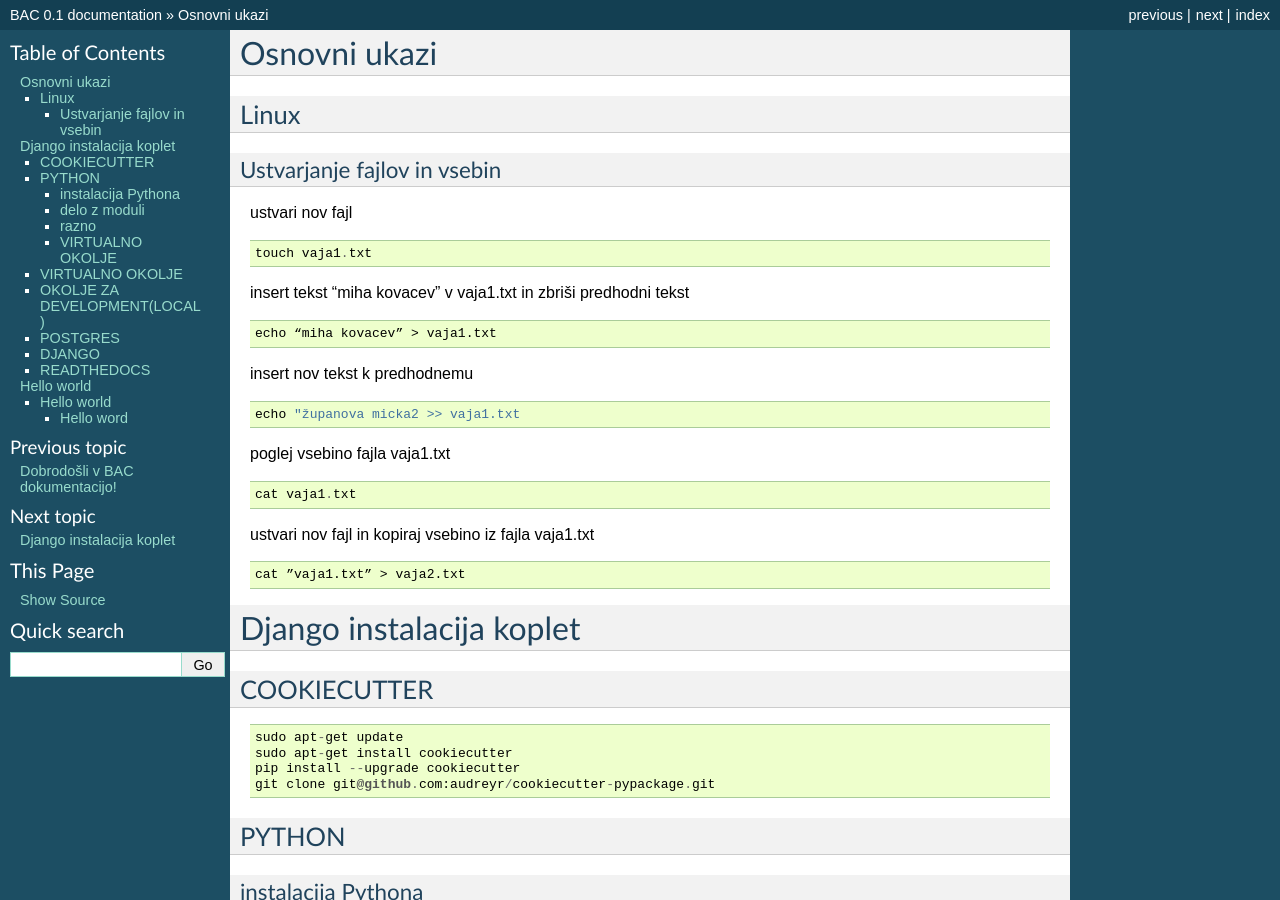
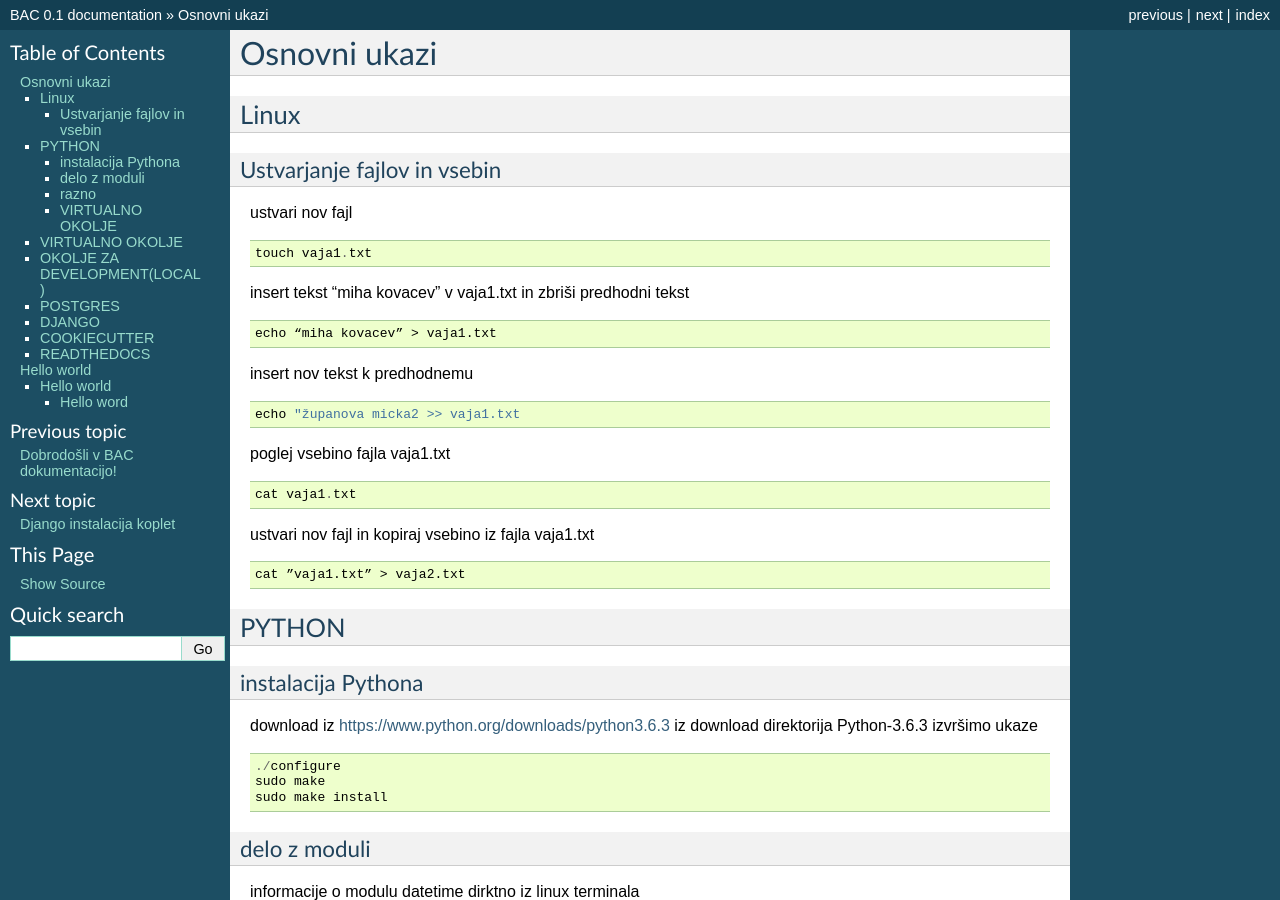
Before and after one commit to pavlovicr/bac, a Sphinx documentation site: the page built from docs/udpp_izvlecek.rst, in a window 1280 px wide and 900 px high. Built offline with Sphinx 7.4.7, drawn with Linux system fonts in a browser that asks for light colours; pages that are not in the unit, such as notebooks, are missing from menus; some of the changed text lies outside the part shown.

Commit message:
urejanje udpp6

```diff
--- a/docs/udpp_izvlecek.rst
+++ b/docs/udpp_izvlecek.rst
@@ -25,19 +25,6 @@
 
 
 
-Django instalacija koplet
-=========================
-
-
-
-COOKIECUTTER
-^^^^^^^^^^^^
-::
-
-    sudo apt-get update
-    sudo apt-get install cookiecutter
-    pip install --upgrade cookiecutter
-    git clone git@github.com:audreyr/cookiecutter-pypackage.git
 
 
 
```
Also changed, not shown: other parts of docs/udpp_izvlecek.rst (+14 -0 lines).
